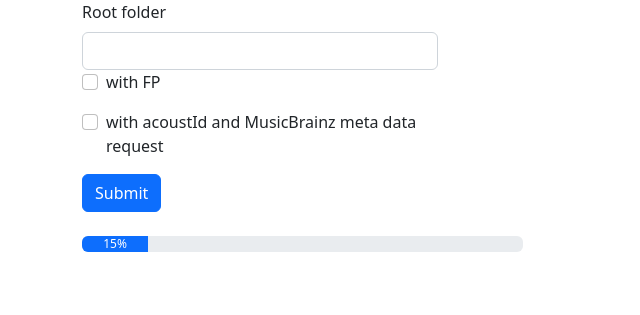
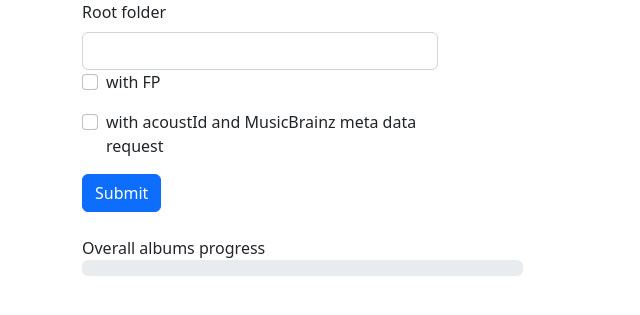
Before and after one commit to Igorigorizh/MediaLibFpGenerator, a FastAPI app: page /fp/form/ in a window 1280 px wide. Shown: the top 315 px of the page, without its empty margins (0-640 px from the left). Run offline with FastAPI, Linux system fonts and the light colour scheme; parts of the project's set-up code (start-up, migrations or seed data) failed here and were passed over; some libraries are stand-ins or nearby versions.

Commit message:
feature: progress bar for fp queue update -2

```diff
--- a/fpgenerator/celery_utils.py
+++ b/fpgenerator/celery_utils.py
@@ -15,7 +15,7 @@ def create_celery():
     celery_app.conf.result_serializer = 'pickle'
     celery_app.conf.accept_content = ['application/json', 'application/x-python-serialize']
     celery_app.conf.update(task_serializer='pickle', accept_content=['application/json', 'application/x-python-serialize']\
-                                                               , result_serializer='pickle')
+                                                               , result_serializer='pickle', result_extended=True)
 
     return celery_app
 
--- a/fpgenerator/celerytools/scheduler.py
+++ b/fpgenerator/celerytools/scheduler.py
@@ -24,7 +24,7 @@ import time
 import logging
 
 
-from . import BASE_ENCODING
+
 
 logger = logging.getLogger('controller_logger.scheduler')
 
--- a/fpgenerator/celerytools/templates/form.html
+++ b/fpgenerator/celerytools/templates/form.html
@@ -43,8 +43,9 @@
 	  </div>
 	  <div class="row">
 	  <div class="col-13 col-md-5">
+	  <h10>Overall albums progress</h10>
 	  <div class="progress">
-		  <div class="progress-bar" role="progressbar" style="width: 15%;" aria-valuenow="15" aria-valuemin="0" aria-valuemax="100">15%</div>
+		  <div class="progress-bar" role="progressbar" style="width: 0%;" aria-valuenow="0" aria-valuemin="0" aria-valuemax="100">0%</div>
 		</div>
 	  </div>
 	  </div>
@@ -71,9 +72,8 @@
        x.innerHTML=value+"%";
     }
 
-
-	function updateProgressBar(bar, task_id, btnHtml) {
-    fetch(`/fp/form/task_progress/?task_id=${task_id}`, {
+	function getSucessor(bar, task_id) {
+    fetch(`/fp/form/task_sucessor/?task_id=${task_id}`, {
       method: 'GET',
     })
 
@@ -83,29 +83,58 @@
 
 		if ( 'task_id' in res ){
 		 console.log(res)
-		 task_id = res.task_id;
+		 updateProgressBar(bar, res.task_id)
 		}
 
 		if ( 'error' in res ){
 		 console.log(res.error)
 		 error_count+=1
-		 if error_count < 10{
+		 if ( error_count < 10 ){
 		 setTimeout(function() {
-            updateProgressBar(bar, task_id, btnHtml);
-          }, 3000);
+            getSucessor(task_id);
+          }, 5000);
 		  } else {
 
 		 return;
 		}
+		}
+
+
+	}
+	)
+	}
+
+
+	function updateProgressBar(bar, task_id) {
+    fetch(`/fp/form/task_progress/?task_id=${task_id}`, {
+      method: 'GET',
+    })
+
+	 .then(response => response.json())
+      .then((res) => {
+
+		if ( 'error' in res ){
+		 console.log(res.error)
+		 error_count+=1
+		 if ( error_count < 10 ){
+		 setTimeout(function() {
+            updateProgressBar(bar, task_id);
+          }, 5000);
+		  } else {
+
+		 return;
+		}
+		}
 		const taskProgress = res.progress;
 		console.log(taskProgress);
-		//if(taskProgress==100) {return}
+		bar.style.width=taskProgress+"%";
+        bar.innerHTML=taskProgress+"%";
+		if(taskProgress==100) {return}
 
-       bar.style.width=taskProgress+"%";
-       //bar.innerHTML=taskProgress+"%";
+
 	   setTimeout(function() {
-            updateProgressBar(bar, task_id, btnHtml);
-          }, 3000);
+            updateProgressBar(bar, task_id);
+          }, 10000);
 
 	}
 	)
@@ -113,6 +142,7 @@
 
 
     function updateProgress(yourForm, task_id, btnHtml) {
+	const bar = document.querySelector('.progress-bar');
     fetch(`/fp/form/task_status/?task_id=${task_id}`, {
       method: 'GET',
     })
@@ -128,6 +158,7 @@
 
           if (taskStatus === 'SUCCESS') {
             msg.innerHTML = 'job succeeded';
+			getSucessor(bar, task_id)
           } else if (taskStatus === 'FAILURE') {
             // display error message on the form
             msg.innerHTML = res.error;
@@ -172,6 +203,7 @@
       const submitBtn = yourForm.querySelector('button[type="submit"]');
       const btnHtml = submitBtn.innerHTML;
       const spinnerHtml = 'Processing...';
+	  error_count = 0;
       submitBtn.disabled = true;
       submitBtn.innerHTML = spinnerHtml;
 
@@ -196,7 +228,7 @@
           // after we get Celery task id, we start polling
           const task_id = JSON.stringify(res.task_id);
           updateProgress(yourForm, task_id, btnHtml);
-		  updateProgressBar(bar, task_id, btnHtml)
+		  //updateProgressBar(bar, task_id, btnHtml)
           console.log(res);
         })
         .catch((error) => {
```
Also changed, not shown: fpgenerator/celerytools/views.py (+49 -0 lines).
